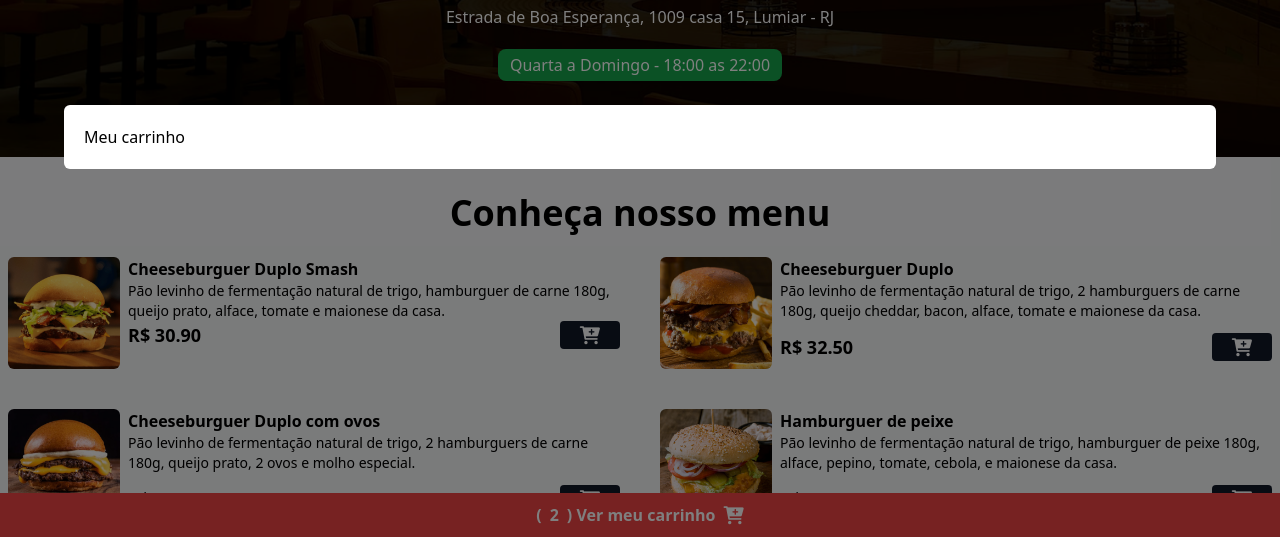
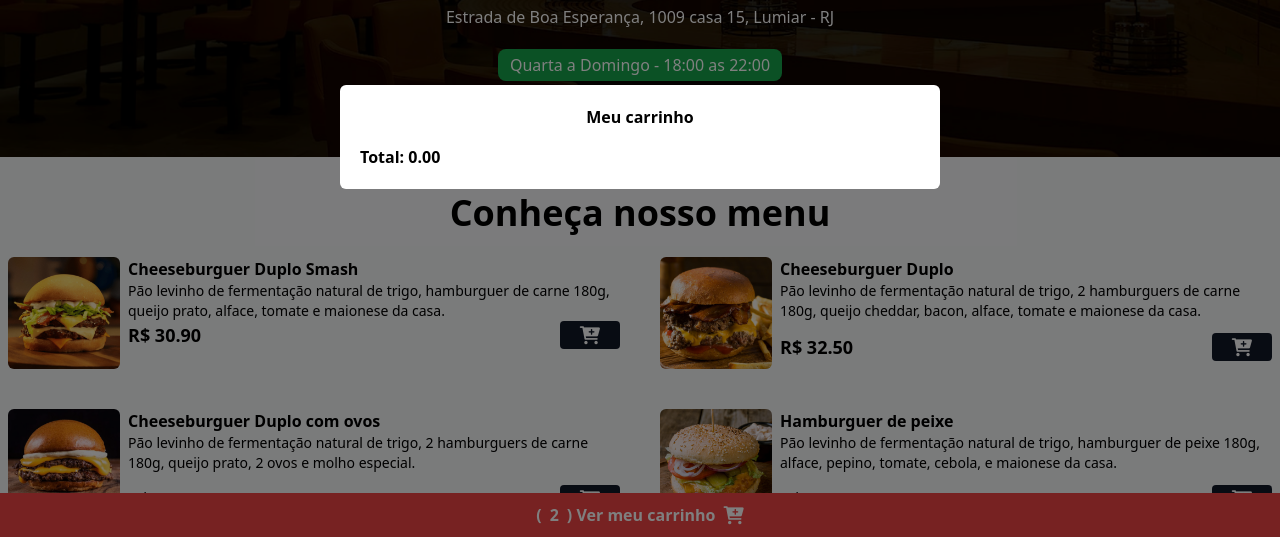
Before and after one commit to Bruno-Assumpcao-Motta/cardapio, a website: page index.html in a window 1280 px wide. Shown: the part 263-800 px from the top of the page. Drawn offline with Linux system fonts and the light colour scheme.

Commit message:
Ajustando o carrinho

```diff
--- a/index.html
+++ b/index.html
@@ -336,9 +336,11 @@
 
     <!-- MODAL CART -->
     <div class="bg-black/50 w-full h-full fixed top-0 left-0 z-[99] flex items-center justify-center">
-
-        <div class="bg-white p-5 rounded-md min-w-[90%]">
-            <h2>Meu carrinho</h2>
+                    <!-- No celular fica em 90% e no cumputador fica com 600px -->
+        <div class="bg-white p-5 rounded-md min-w-[90%] md:min-w-[600px]">
+            <h2 class="text-center font-bold text-2x mb-2">Meu carrinho</h2>
+            <div id="cart-items" class="flex justify-between mb-2 flex-col"></div>
+            <p class="font-bold">Total: <span id="cart-total">0.00</span></p>
 
         </div>
     </div>
```
Also changed, not shown: styles/output.css.
